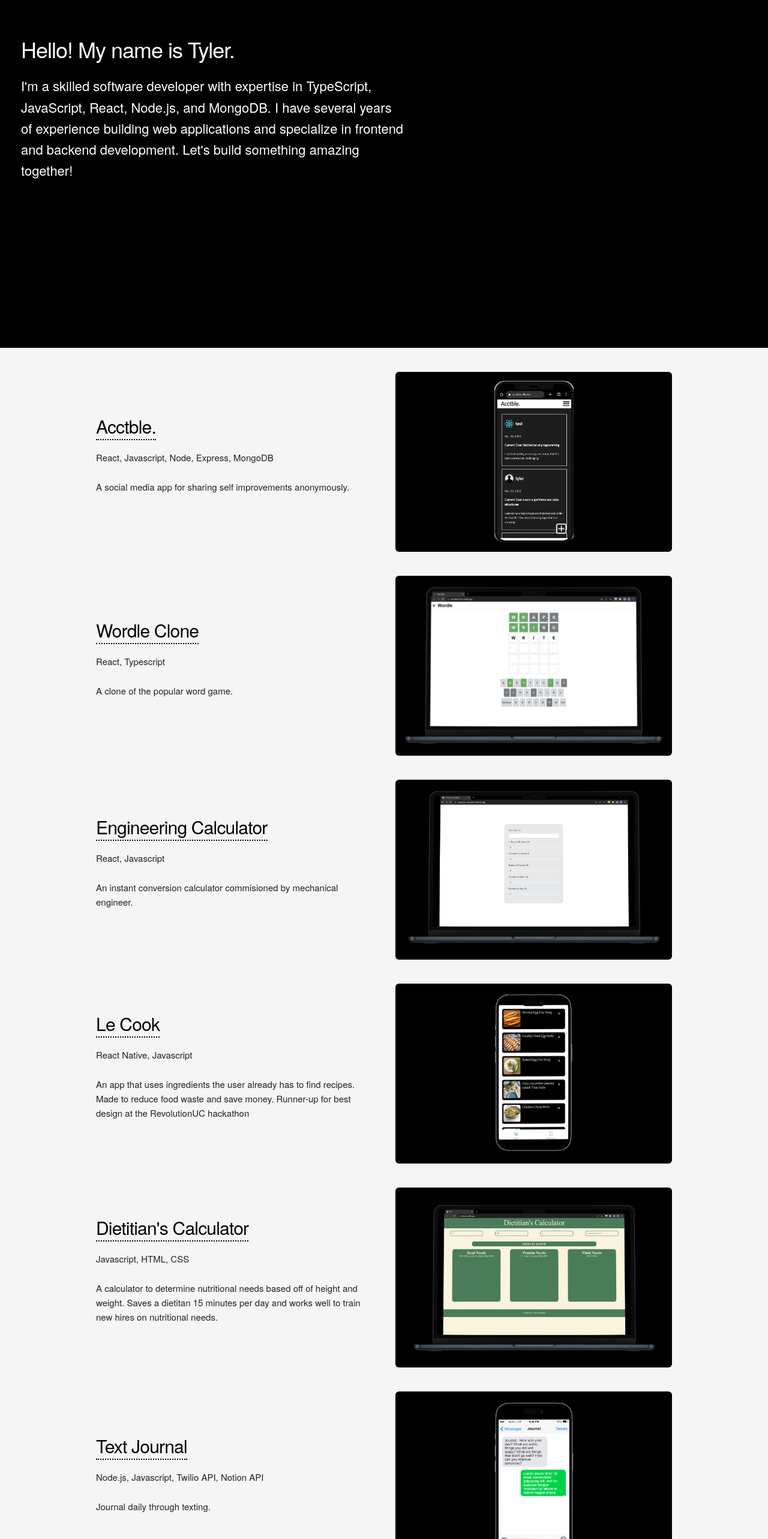
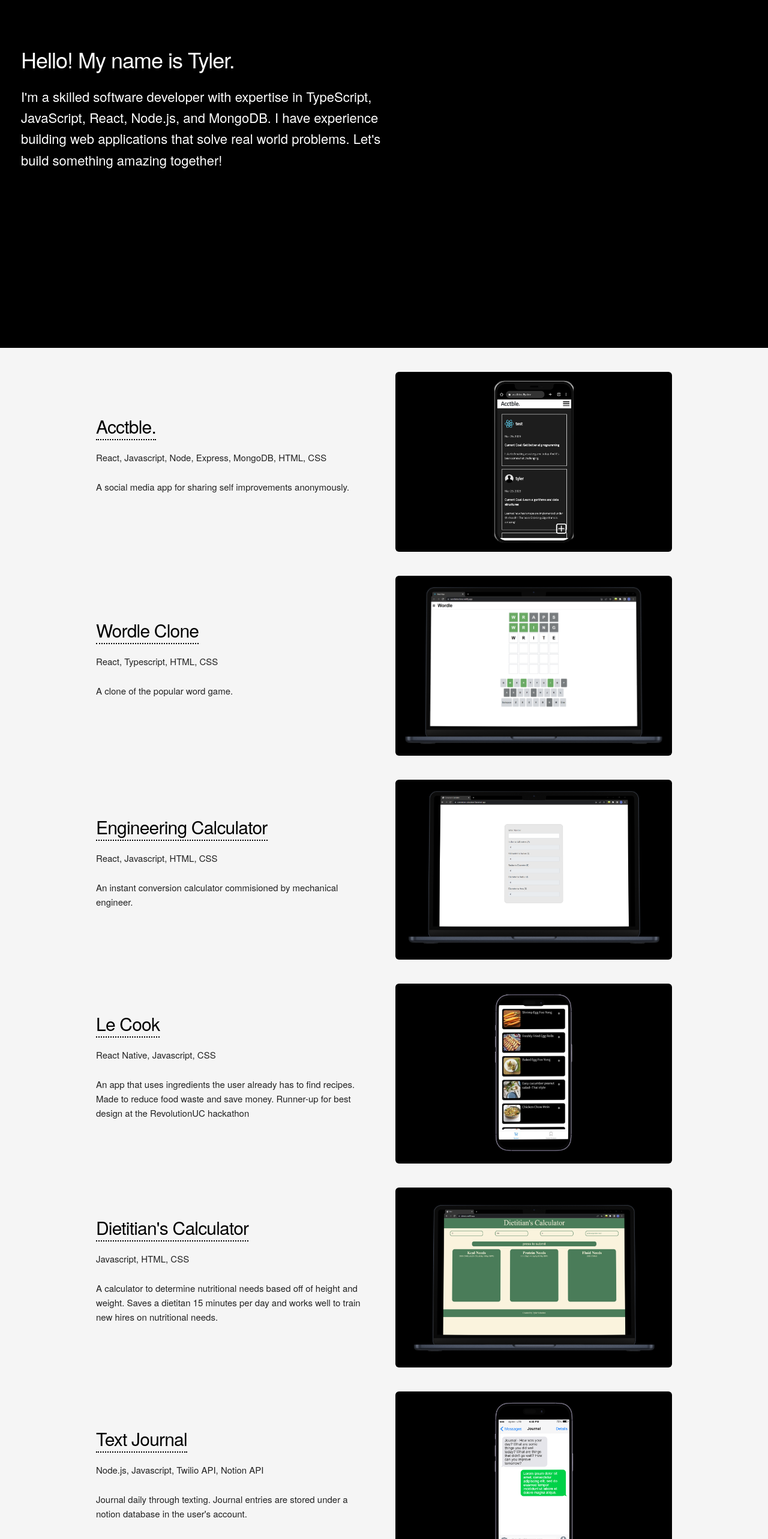
Before and after one commit to TylerS2000/portfolio2023, a React (Create React App) app: page / in a window 1280 px wide. Shown: the part 220-2786 px from the top of the page at 60% size. Built offline with nearby package versions, Linux system fonts and the light colour scheme.

Commit message:
sizing and naming changes

```diff
--- a/src/components/About.js
+++ b/src/components/About.js
@@ -4,7 +4,7 @@ export default function About(props){
         <div className="About" ref={props.homeRef}>
         <div className="Bio-Container">
         <h3>Hello! My name is Tyler.</h3>
-        <p>I'm a skilled software developer with expertise in TypeScript, JavaScript, React, Node.js, and MongoDB. I have several years of experience building web applications and specialize in frontend and backend development. Let's build something amazing together!</p>
+        <p>I'm a skilled software developer with expertise in TypeScript, JavaScript, React, Node.js, and MongoDB. I have experience building web applications that solve real world problems. Let's build something amazing together!</p>
         </div>
         </div>
     );
--- a/src/components/Contact.css
+++ b/src/components/Contact.css
@@ -1,6 +1,6 @@
 .Contact{
     display: flex;
-    height: 50vh;
+    height: auto;
     padding: 20px;
     color: white;
     flex-direction: column;
--- a/src/components/Projects.js
+++ b/src/components/Projects.js
@@ -9,7 +9,7 @@ export default function Projects() {
   const projects = [
     {
       name: 'Acctble.',
-      technology: 'React, Javascript, Node, Express, MongoDB',
+      technology: 'React, Javascript, Node, Express, MongoDB, HTML, CSS',
       description: 'A social media app for sharing self improvements anonymously.',
       image: phone,
       link: 'https://acctbles.fly.dev/'
@@ -17,14 +17,14 @@ export default function Projects() {
     {
       name: 'Wordle Clone',
       description: 'A clone of the popular word game.',
-      technology: 'React, Typescript',
+      technology: 'React, Typescript, HTML, CSS',
       image: wordle,
       link: 'https://wordletsxclone.netlify.app/',
     },
     {
       name:"Engineering Calculator",
       description:"An instant conversion calculator commisioned by mechanical engineer.",
-      technology: "React, Javascript",
+      technology: "React, Javascript, HTML, CSS",
       image:engineer,
       link:"https://conversion-calculator-flax.vercel.app/",
 
@@ -32,7 +32,7 @@ export default function Projects() {
     {
       name: "Le Cook",
       description:"An app that uses ingredients the user already has to find recipes. Made to reduce food waste and save money. Runner-up for best design at the RevolutionUC hackathon",
-      technology:"React Native, Javascript",
+      technology:"React Native, Javascript, CSS",
       image:mobile,
       link:"https://devpost.com/software/le-cook"
     },
@@ -45,7 +45,7 @@ export default function Projects() {
     },
     {
       name:"Text Journal",
-      description:"Journal daily through texting.",
+      description:"Journal daily through texting. Journal entries are stored under a notion database in the user's account.",
       technology:"Node.js, Javascript, Twilio API, Notion API",
       image:text
 
```
